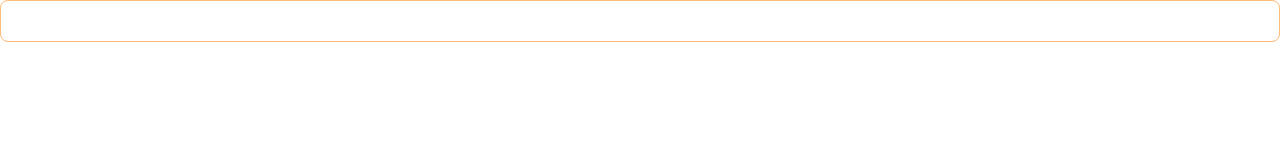
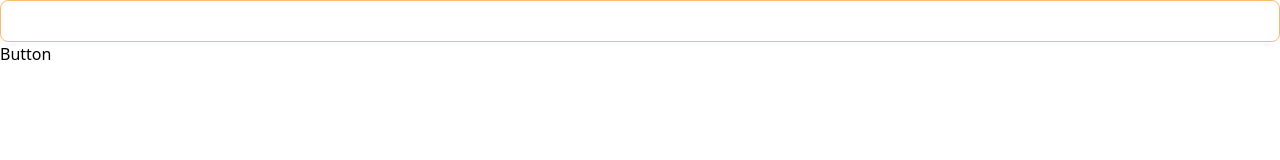
Before and after one commit to anoopraju31/100xdevs_cohort, a React (Vite) app in the folder week 7/assignments/5_github_info_card/: page / in a window 1280 px wide. Shown: the top 160 px of the page. Built offline with nearby package versions, Linux system fonts and the light colour scheme.

Commit message:
Week 7 - Assignments - 5. Github Info Card - Button Component - initial

```diff
--- /dev/null
+++ b/week 7/assignments/5_github_info_card/src/components/Button.jsx
@@ -0,0 +1,5 @@
+const Button = () => {
+	return <div>Button</div>
+}
+
+export default Button
--- a/week 7/assignments/5_github_info_card/src/components/Form.jsx
+++ b/week 7/assignments/5_github_info_card/src/components/Form.jsx
@@ -1,9 +1,11 @@
+import Button from './Button'
 import InputField from './InputField'
 
 const Form = () => {
 	return (
 		<div>
 			<InputField />
+			<Button />
 		</div>
 	)
 }
```
